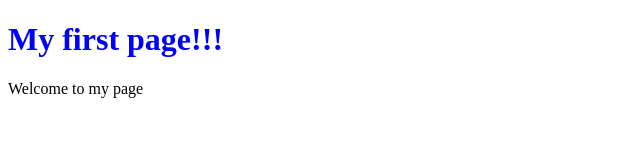
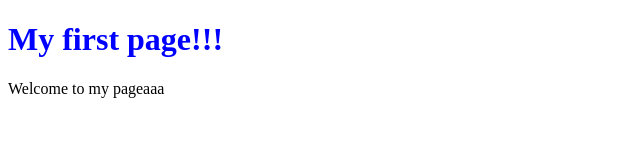
Before and after one commit to ppNaViLleRa/annyeong, a plain HTML site: page index.html in a window 1280 px wide. Shown: the full height of the page, 0-640 px from the left. Drawn offline with Linux system fonts and the light colour scheme.

Commit message:
more styling

```diff
--- a/index.html
+++ b/index.html
@@ -12,6 +12,6 @@
   </head>
   <body>
     <h1>My first page!!!</h1>
-    Welcome to my page
+    Welcome to my pageaaa
   </body>
 </html>
```
